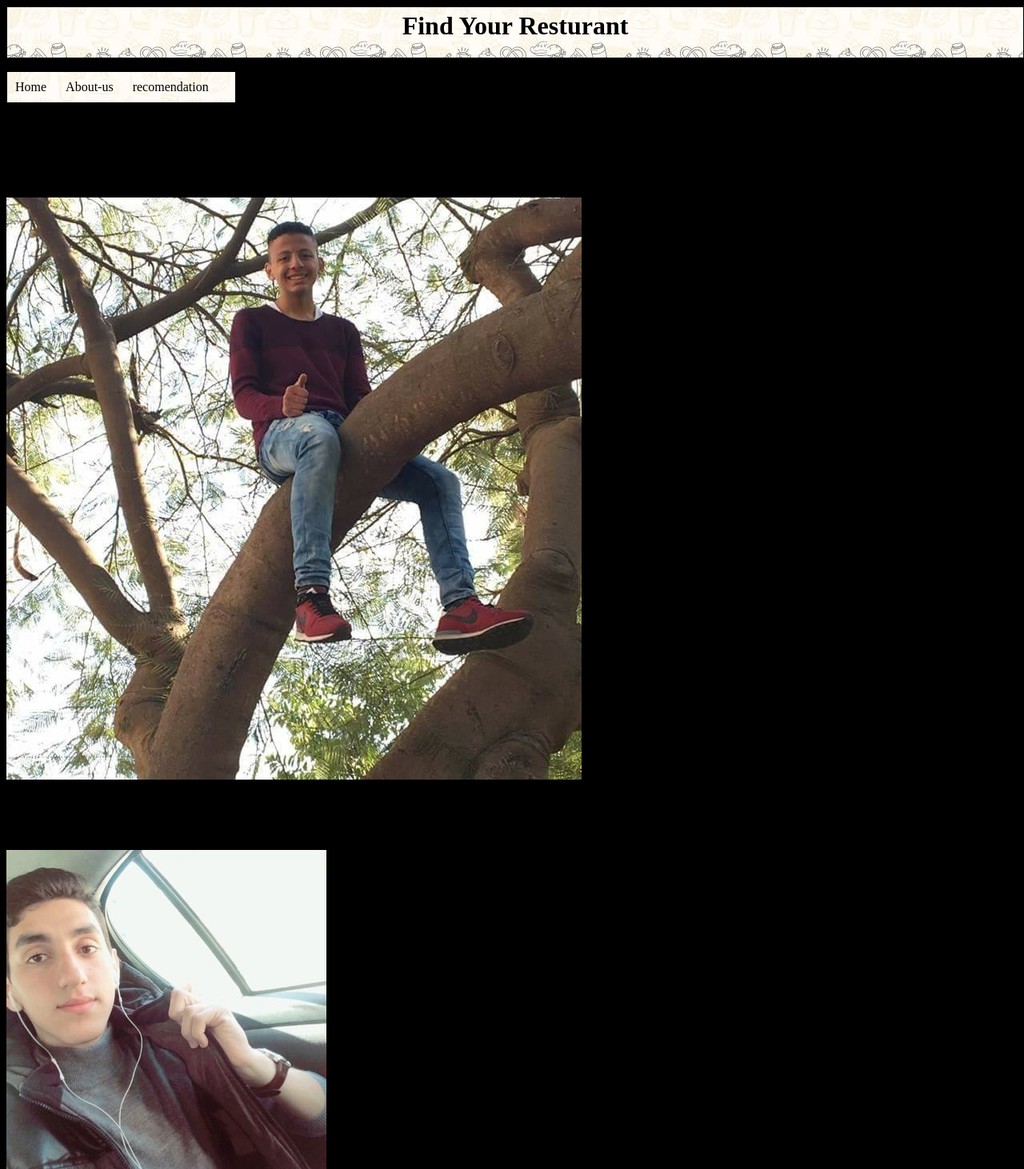
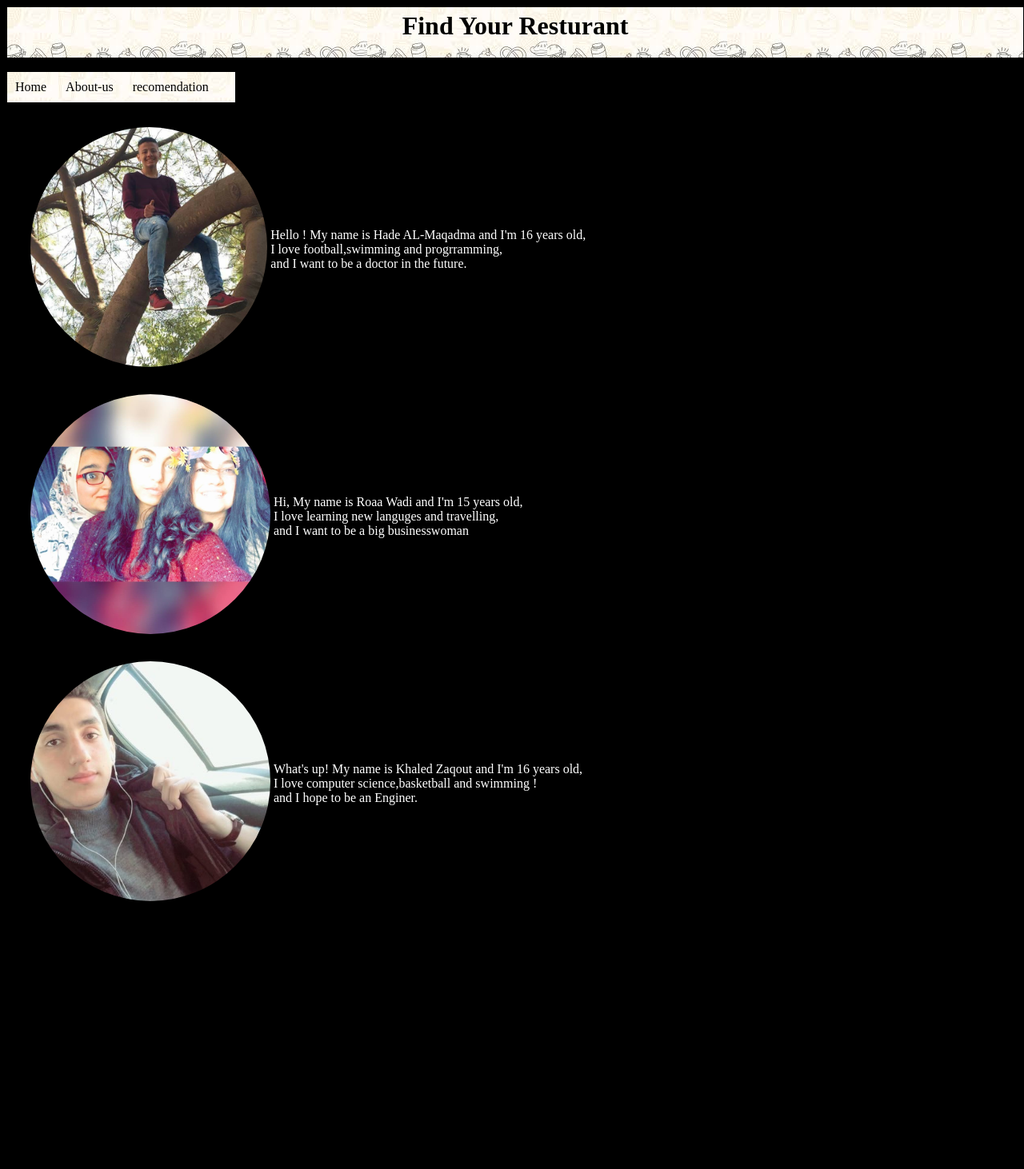
Before and after one commit to Khaledzaq/restaurant-project, a Flask app: page /aboutus in a window 1280 px wide. Shown: the top 1462 px of the page at 80% size. After the commit the page ends 1127 px from the top, so only its background shows below. Run offline with Flask 2, Linux system fonts and the light colour scheme.

Commit message:
change about us page and added a new style file

```diff
--- /dev/null
+++ b/static/stylesheets/aboutusstyle.css
@@ -0,0 +1,18 @@
+.bordar{
+	margin:30px;
+	display:block;
+}
+
+.bordar img {
+	display: inline-block;
+	border-radius:50%;
+	height:300px;
+	width:auto;
+}
+
+.bordar p{
+	color:white;
+	display: inline-block;
+	vertical-align: top;
+	padding-top: 110px;
+}
--- a/templates/aboutus.html
+++ b/templates/aboutus.html
@@ -1,6 +1,6 @@
 {%extends "layout.html"%}
 {%block head%}
-<link rel="stylesheet" type="text/css" href="">
+<link rel="stylesheet" type="text/css" href="../static/stylesheets/aboutusstyle.css">
 {%endblock%}
 
 
@@ -10,18 +10,25 @@
 
 
 
-<p>have you ever had some problem to find the fit restaurent for you?  then this is the exact website you want to know </p>
 
-<p>Hade Al maqadma</p>
-<p> Hade is 16 years old</p>
-<img src="../static/images/hadi.jpg" width="auto">
 
-<p>Khaled Zaquot</p>
-<p>khaled is 16 years old</p>
-<img src="../static/images/khaled.jpg" width="auto">
+<div class="bordar">
+	<img src="../static/images/hadi.jpg" />
+	<p>Hello ! My name is Hade AL-Maqadma and I'm 16 years old,<br>
+		I love football,swimming and progrramming,<br> and I want to be a doctor in the future.</p>
+</div>
 
-<p> Roaa Wadi</p>
-<p> Roaa is 15 years old</p>
-<img src="../static/images/roaa.jpg" width="auto">
+<div class="bordar">
+	<img src="../static/images/roaa.jpg" />
+	<p> Hi, My name is Roaa Wadi and I'm 15 years old,<br> I love learning new languges and travelling,<br> and I want to be a big businesswoman</p>
+</div>
+
+<div class="bordar" >
+	<img src="../static/images/khaled.jpg" />
+	<p> What's up! My name is Khaled Zaqout and I'm 16 years old,<br> I love computer science,basketball and swimming ! <br> and I hope to be an Enginer. </p>
+</div>
+
+
+
 
 {%endblock%}
```
